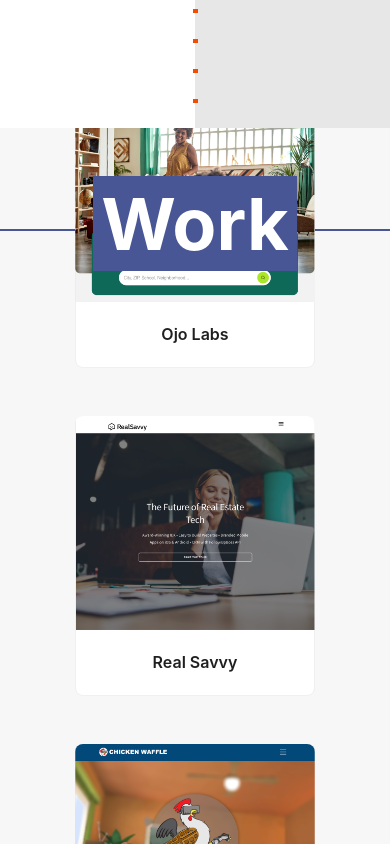
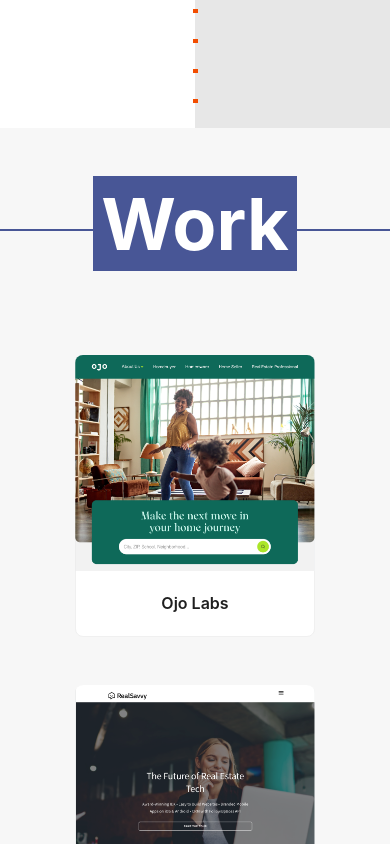
Before and after one commit to mmalleske/portfolio, a React app: page / in a window 390 px wide. Shown: the part 1560-2404 px from the top of the page. Built offline with nearby package versions, Linux system fonts and the light colour scheme; a web font is replaced by a local one.

Commit message:
work section responsiveness

```diff
--- a/src/components/workSection/WorkSection.scss
+++ b/src/components/workSection/WorkSection.scss
@@ -71,6 +71,16 @@
             margin: 24px;
         }
     }
+
+    @media (max-width: 820px) {
+        height: auto !important;
+        flex-direction: column;
+        overflow-y: visible;
+
+        &__title {
+            position: relative;
+        }
+    }
 }
 
 .mm-slider {
```
